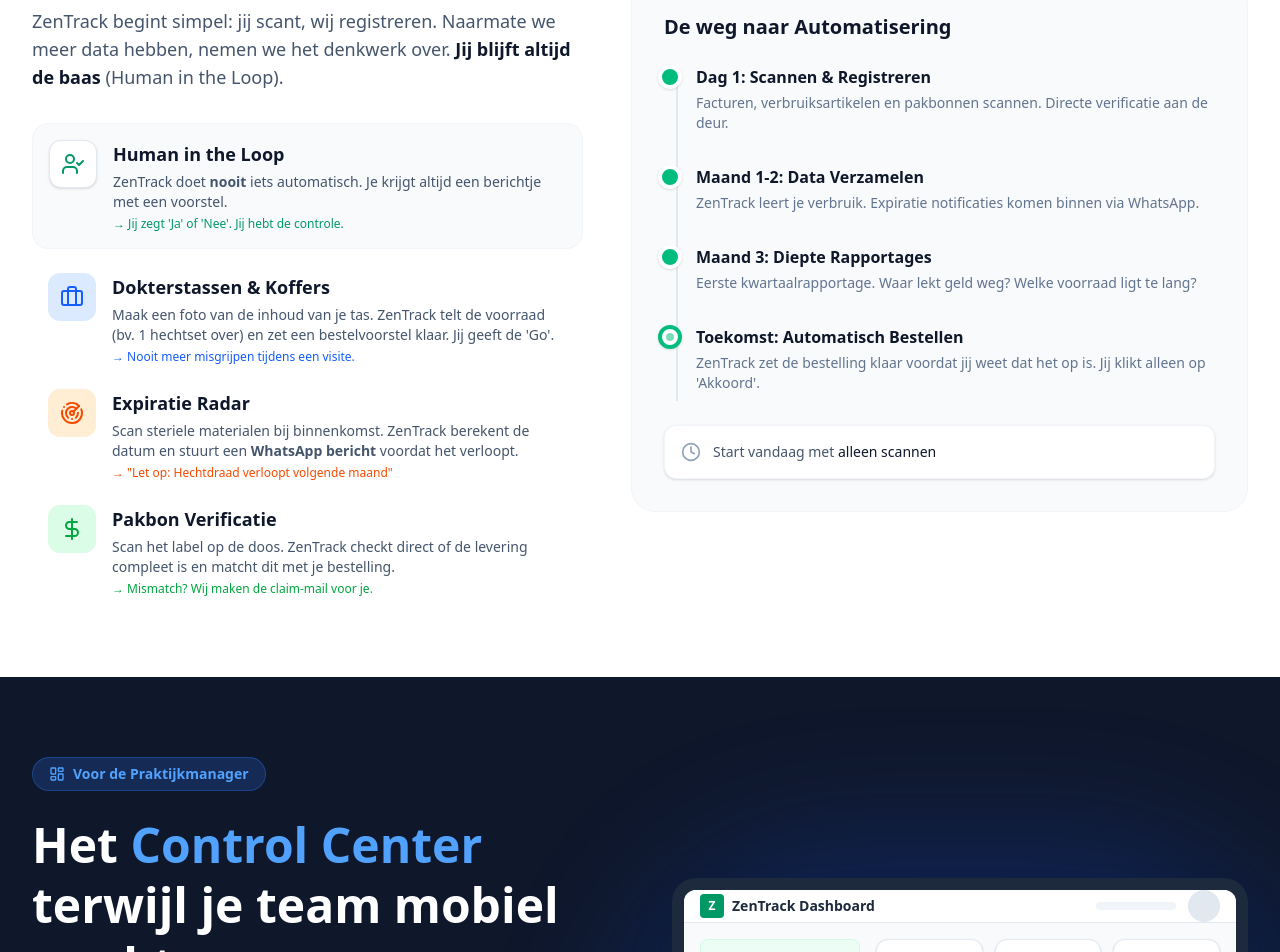
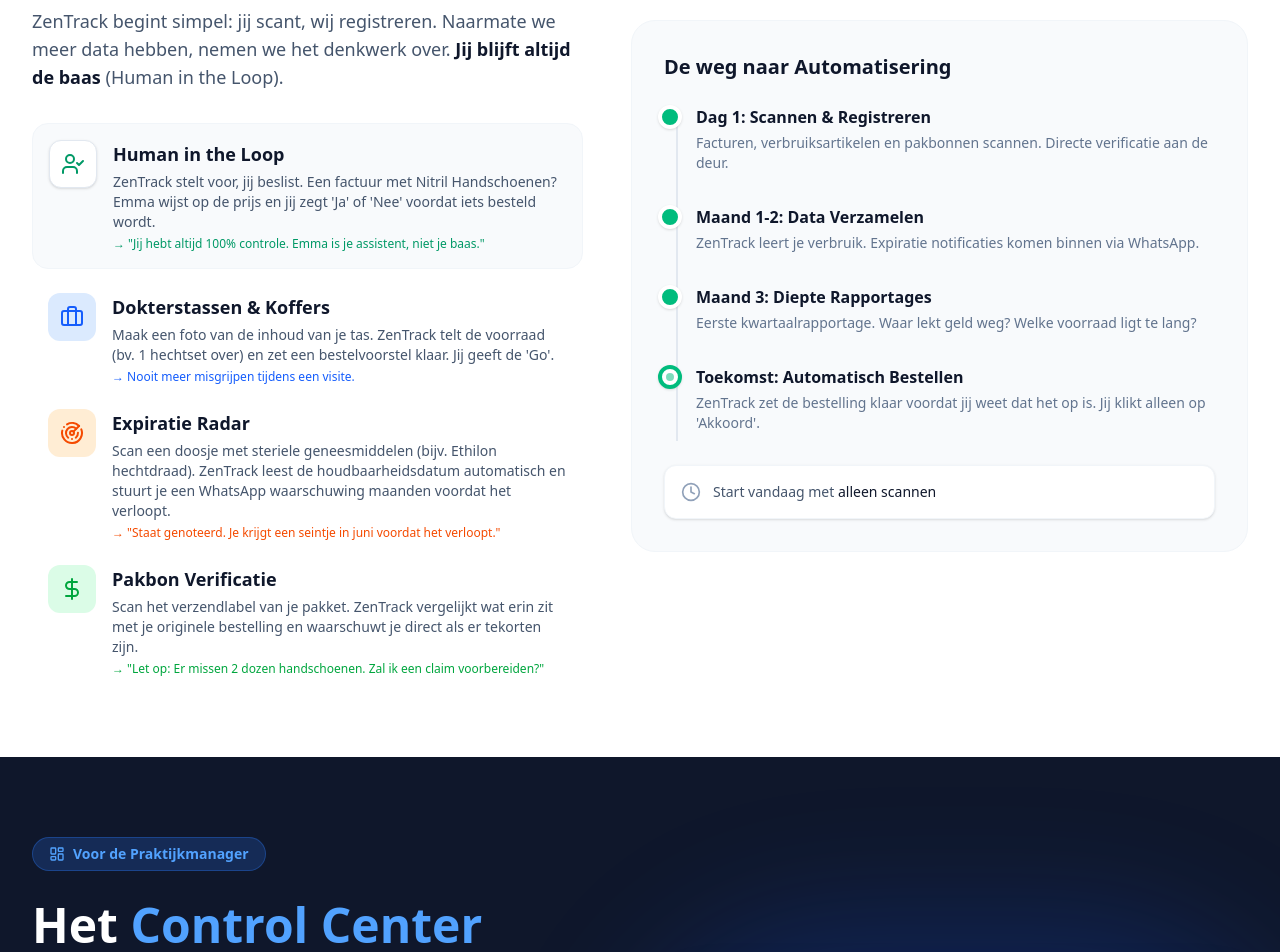
Before and after one commit to Cooper3513CS9/https-github.com-Cooper3513CS9-ZenTrack-Marketing-Frontend, a Next.js app: page / in a window 1280 px wide. Shown: the part 3801-4753 px from the top of the page. Built offline with nearby package versions, Linux system fonts and the light colour scheme; no server answers.

Commit message:
content: Update feature descriptions with concrete demo examples and AI responses

```diff
--- a/components/Features.tsx
+++ b/components/Features.tsx
@@ -26,8 +26,8 @@ export const Features: React.FC = () => {
                 <div>
                   <h3 className="text-lg font-bold text-slate-900">Human in the Loop</h3>
                   <p className="text-slate-600 text-sm mt-1">
-                    ZenTrack doet <strong>nooit</strong> iets automatisch. Je krijgt altijd een berichtje met een voorstel.
-                    <span className="block mt-1 text-emerald-600 font-medium text-xs">→ Jij zegt 'Ja' of 'Nee'. Jij hebt de controle.</span>
+                    ZenTrack stelt voor, jij beslist. Een factuur met Nitril Handschoenen? Emma wijst op de prijs en jij zegt 'Ja' of 'Nee' voordat iets besteld wordt.
+                    <span className="block mt-1 text-emerald-600 font-medium text-xs">→ "Jij hebt altijd 100% controle. Emma is je assistent, niet je baas."</span>
                   </p>
                 </div>
               </div>
@@ -54,8 +54,8 @@ export const Features: React.FC = () => {
                 <div>
                   <h3 className="text-lg font-bold text-slate-900">Expiratie Radar</h3>
                   <p className="text-slate-600 text-sm mt-1">
-                    Scan steriele materialen bij binnenkomst. ZenTrack berekent de datum en stuurt een <strong>WhatsApp bericht</strong> voordat het verloopt.
-                    <span className="block mt-1 text-orange-600 font-medium text-xs">→ "Let op: Hechtdraad verloopt volgende maand"</span>
+                    Scan een doosje met steriele geneesmiddelen (bijv. Ethilon hechtdraad). ZenTrack leest de houdbaarheidsdatum automatisch en stuurt je een WhatsApp waarschuwing maanden voordat het verloopt.
+                    <span className="block mt-1 text-orange-600 font-medium text-xs">→ "Staat genoteerd. Je krijgt een seintje in juni voordat het verloopt."</span>
                   </p>
                 </div>
               </div>
@@ -68,8 +68,8 @@ export const Features: React.FC = () => {
                 <div>
                   <h3 className="text-lg font-bold text-slate-900">Pakbon Verificatie</h3>
                   <p className="text-slate-600 text-sm mt-1">
-                    Scan het label op de doos. ZenTrack checkt direct of de levering compleet is en matcht dit met je bestelling.
-                    <span className="block mt-1 text-green-600 font-medium text-xs">→ Mismatch? Wij maken de claim-mail voor je.</span>
+                    Scan het verzendlabel van je pakket. ZenTrack vergelijkt wat erin zit met je originele bestelling en waarschuwt je direct als er tekorten zijn.
+                    <span className="block mt-1 text-green-600 font-medium text-xs">→ "Let op: Er missen 2 dozen handschoenen. Zal ik een claim voorbereiden?"</span>
                   </p>
                 </div>
               </div>
```
